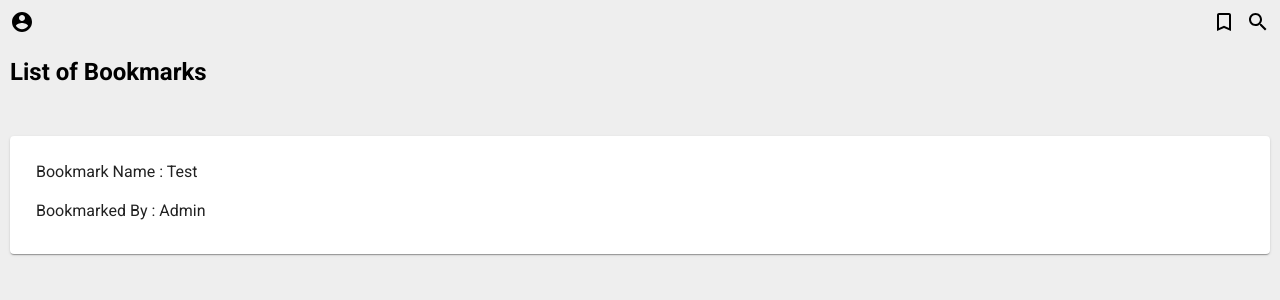
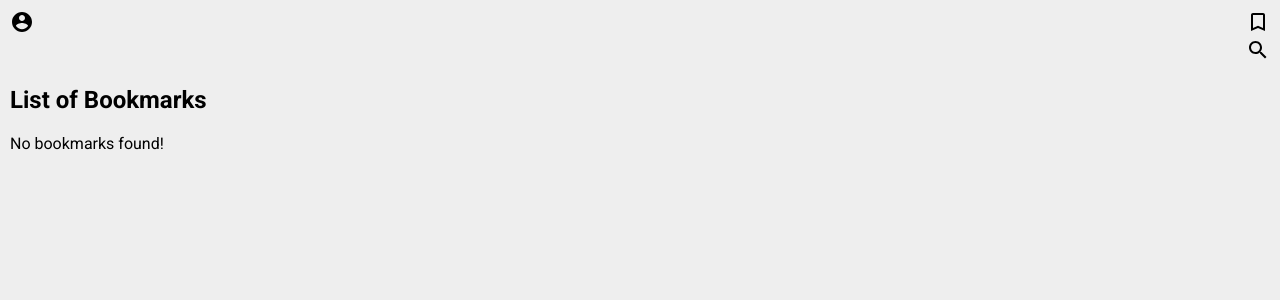
Before and after one commit to hhamza1/frubookmark, a React (Create React App) app: page / in a window 1280 px wide. Shown: the top 300 px of the page. Built offline with nearby package versions, Linux system fonts and the light colour scheme.

Commit message:
Added the bookmark form dialog

```diff
--- a/src/components/App.js
+++ b/src/components/App.js
@@ -4,27 +4,46 @@ import CardList from './CardList';
 import './style/css/App.css';
 
 class App extends Component{
-  constructor() {
-    super();
+  constructor(props) {
+    super(props);
     this.state = {
-      bookmarks: [
-        {
-          title : "Test",
-          author: "Admin"
-        }
-      ],
-      loaded: 'false'
+      bookmarks: [],
+      loaded: false,
+      isOpen: false
     }
   }
 
   componentDidMount() {
   }
+
+  addBookmark(){
+    const newBookmarks = this.state.bookmarks.push({
+      name : document.getElementById('name'),
+      url: document.getElementById('url')
+    });
+    this.setState({isOpen: false, bookmarks: newBookmarks});
+  }
+
   render() {
+    const {isOpen, bookmarks} = this.state;
+
+    const handleOpen = () => {
+      return this.setState({isOpen : true})
+    }
+
+    const handleClose = () => {
+      return this.setState({isOpen : false});
+    }
+
     return (
       <div className="container">
-          <Header />
+          <Header
+            open={isOpen}
+            handleClose={handleClose}
+            handleOpen={handleOpen}
+            addBookmark={() => this.addBookmark()} />
           <h2>List of Bookmarks</h2>
-          <CardList bookmarks={this.state.bookmarks}/>
+          <CardList bookmarks={bookmarks}/>
       </div>
     );
   }
--- /dev/null
+++ b/src/components/BmkDialog.js
@@ -0,0 +1,36 @@
+import React from 'react';
+import Button from '@material-ui/core/Button';
+import Dialog from '@material-ui/core/Dialog';
+import DialogActions from '@material-ui/core/DialogActions';
+import DialogContent from '@material-ui/core/DialogContent';
+import DialogContentText from '@material-ui/core/DialogContentText';
+import DialogTitle from '@material-ui/core/DialogTitle';
+import BookmarkBorderIcon from '@material-ui/icons/BookmarkBorder';
+import Form from './Form';
+
+
+export default function BmkDialog({open, handleOpen, handleClose, addBookmark}) {
+
+return (
+    <div>
+      <BookmarkBorderIcon onClick={handleOpen} />
+      <Dialog open={open} onClose={handleClose} aria-labelledby="form-dialog-title">
+        <DialogTitle id="form-dialog-title">Add new bookmark</DialogTitle>
+        <DialogContent>
+          <DialogContentText>
+            Please fill the fields below to add a new bookmark
+          </DialogContentText>
+            <Form />
+        </DialogContent>
+        <DialogActions>
+          <Button onClick={handleClose} color="primary">
+            Cancel
+          </Button>
+          <Button onClick={addBookmark} color="primary">
+            Add New Bookmark
+          </Button>
+        </DialogActions>
+      </Dialog>
+    </div>
+  );
+}
--- a/src/components/CardList.js
+++ b/src/components/CardList.js
@@ -10,8 +10,8 @@ const CardList = ({bookmarks}) => {
                         <Card key={key} className="card">
                             <CardContent className="card__details">
                                 <ul>
-                                    <li>Bookmark Name : {bookmark.title}</li>
-                                    <li>Bookmarked By : {bookmark.author}</li>
+                                    <li>Bookmark Name : {bookmark.name}</li>
+                                    <li>Bookmarked URL: {bookmark.url}</li>
                                 </ul>
                             </CardContent>
                         </Card>
--- /dev/null
+++ b/src/components/Form.js
@@ -0,0 +1,26 @@
+import React from 'react';
+import TextField from '@material-ui/core/TextField';
+
+
+
+export default function Form() {
+    return(
+        <div>
+            <TextField
+            autoFocus
+            margin="dense"
+            id="name"
+            label="Bookmark Name"
+            type="text"
+            fullWidth
+          />
+          <TextField
+            margin="dense"
+            id="url"
+            label="Bookmark URL"
+            type="text"
+            fullWidth
+          />
+        </div>
+    );
+}
--- a/src/components/Header.js
+++ b/src/components/Header.js
@@ -1,18 +1,23 @@
 import React from 'react';
 import AccountCircleIcon from '@material-ui/icons/AccountCircle';
-import BookmarkBorderIcon from '@material-ui/icons/BookmarkBorder';
 import SearchIcon from '@material-ui/icons/Search';
 import './style/css/Header.css';
+import BmkDialog from './BmkDialog';
 
 
-const Header = () => {
+const Header = ({open, handleOpen, handleClose, addBookmark}) => {
     return(
         <div className="header">
             <div className="header__left">
                 <AccountCircleIcon />
             </div>
             <div className="header__right">
-                <BookmarkBorderIcon className="header__pd-right"/>
+                <BmkDialog
+                    open={open}
+                    handleClose={handleClose}
+                    handleOpen={handleOpen}
+                    addBookmark={addBookmark}
+                    className="header__pd-right"/>
                 <SearchIcon  />
             </div>
         </div>
```
